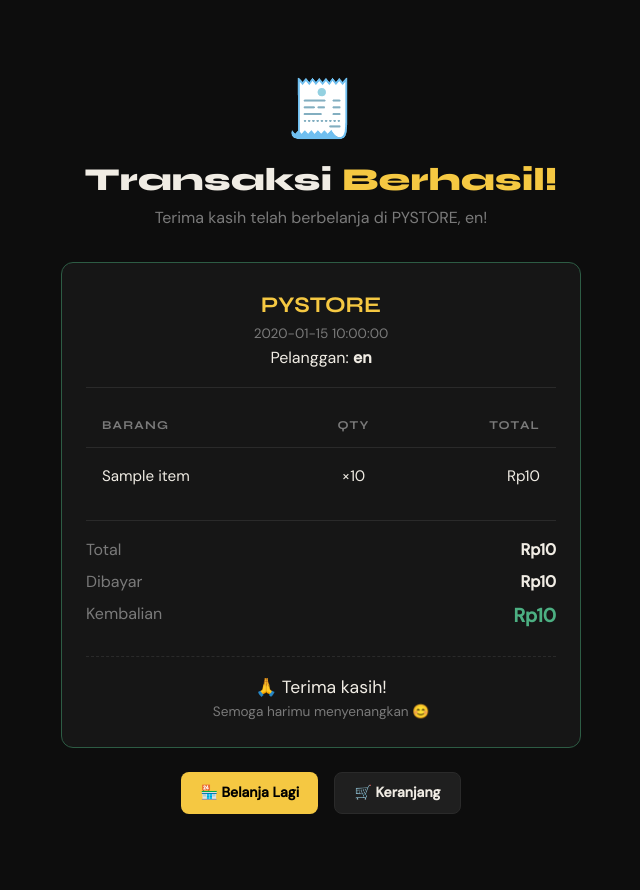
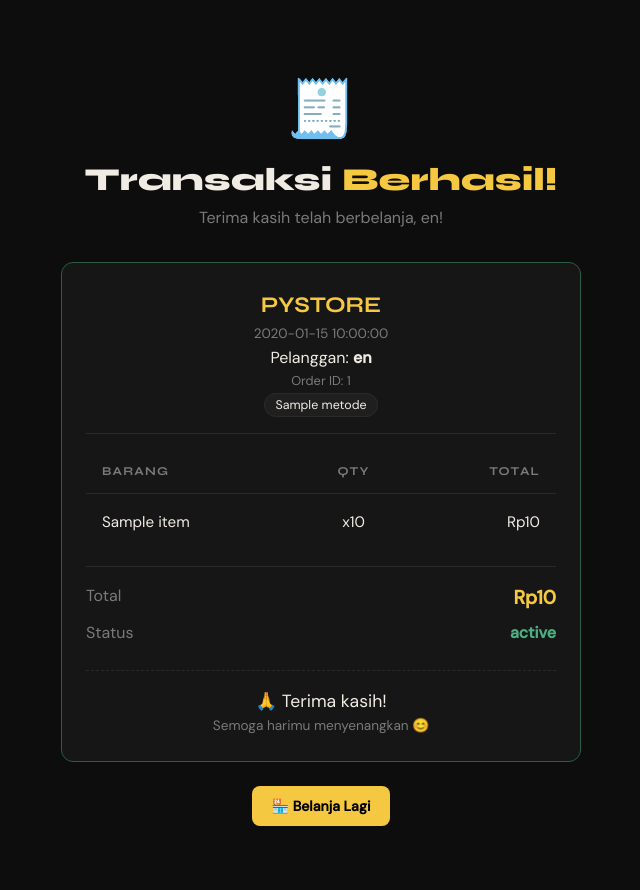
Before and after one commit to GabHub7/pystore, a Flask app: template templates/struk.html in a window 1280 px wide. Shown: the part 64-954 px from the top of the page, without its empty margins (319-959 px from the left). Before the commit the page ends 878 px from the top, so only its background shows below. Run offline with Flask 3, Linux system fonts and the light colour scheme; the template is opened without the code that fills it: most values are stand-ins (such as "Sample title", 1, 10 or a date in 2020).

Commit message:
Update struk.html

```diff
--- a/templates/struk.html
+++ b/templates/struk.html
@@ -1,12 +1,21 @@
 {% extends "base.html" %}
-{% block title %}PYSTORE – Struk Pembayaran{% endblock %}
+{% block title %}PYSTORE – Struk{% endblock %}
 {% block content %}
-
 <div style="max-width:520px;margin:2rem auto;">
   <div style="text-align:center;margin-bottom:2rem;">
-    <p style="font-size:3.5rem;">🧾</p>
-    <h1>Transaksi <span class="text-accent">Berhasil!</span></h1>
-    <p class="text-muted">Terima kasih telah berbelanja di PYSTORE, {{ struk.pelanggan }}!</p>
+    {% if struk.metode and 'COD' in struk.metode %}
+      <p style="font-size:3.5rem;">🚚</p>
+      <h1>Pesanan <span class="text-accent">Diterima!</span></h1>
+      <p class="text-muted">Pesanan COD kamu sedang diproses, {{ struk.pelanggan }}!</p>
+    {% elif struk.metode and 'QRIS' in struk.metode %}
+      <p style="font-size:3.5rem;">📷</p>
+      <h1>Menunggu <span class="text-accent">Verifikasi</span></h1>
+      <p class="text-muted">Pembayaran QRIS kamu sedang diverifikasi admin.</p>
+    {% else %}
+      <p style="font-size:3.5rem;">🧾</p>
+      <h1>Transaksi <span class="text-accent">Berhasil!</span></h1>
+      <p class="text-muted">Terima kasih telah berbelanja, {{ struk.pelanggan }}!</p>
+    {% endif %}
   </div>
 
   <div class="card" style="border-color:#2d5c44;">
@@ -14,21 +23,19 @@
       <h2 style="color:var(--accent);">PYSTORE</h2>
       <p class="text-muted" style="font-size:0.85rem;">{{ struk.tanggal }}</p>
       <p>Pelanggan: <strong>{{ struk.pelanggan }}</strong></p>
+      <p class="text-muted" style="font-size:0.8rem;">Order ID: {{ struk.order_id }}</p>
+      {% if struk.metode %}
+      <span style="background:var(--surface2);border:1px solid var(--border);padding:3px 10px;border-radius:20px;font-size:0.78rem;">{{ struk.metode }}</span>
+      {% endif %}
     </div>
 
     <table>
-      <thead>
-        <tr>
-          <th>Barang</th>
-          <th style="text-align:center;">Qty</th>
-          <th style="text-align:right;">Total</th>
-        </tr>
-      </thead>
+      <thead><tr><th>Barang</th><th style="text-align:center;">Qty</th><th style="text-align:right;">Total</th></tr></thead>
       <tbody>
         {% for item in struk.produk %}
         <tr>
           <td>{{ item.nama }}</td>
-          <td style="text-align:center;">×{{ item.jumlah }}</td>
+          <td style="text-align:center;">x{{ item.jumlah }}</td>
           <td style="text-align:right;">Rp{{ "{:,}".format(item.subtotal) }}</td>
         </tr>
         {% endfor %}
@@ -38,17 +45,38 @@
     <div style="border-top:1px solid var(--border);margin-top:1rem;padding-top:1rem;">
       <div style="display:flex;justify-content:space-between;margin-bottom:0.4rem;">
         <span class="text-muted">Total</span>
-        <strong>Rp{{ "{:,}".format(struk.total) }}</strong>
+        <strong class="text-accent" style="font-size:1.2rem;">Rp{{ "{:,}".format(struk.total) }}</strong>
       </div>
-      <div style="display:flex;justify-content:space-between;margin-bottom:0.4rem;">
-        <span class="text-muted">Dibayar</span>
-        <strong>Rp{{ "{:,}".format(struk.bayar) }}</strong>
+      {% if struk.metode and 'COD' in struk.metode %}
+      <div style="display:flex;justify-content:space-between;">
+        <span class="text-muted">Pembayaran</span>
+        <strong style="color:var(--warn);">Bayar saat barang tiba</strong>
       </div>
-      <div style="display:flex;justify-content:space-between;margin-bottom:0.4rem;">
-        <span class="text-muted">Kembalian</span>
-        <strong class="text-success" style="font-size:1.2rem;">Rp{{ "{:,}".format(struk.kembalian) }}</strong>
+      {% elif struk.metode and 'QRIS' in struk.metode %}
+      <div style="display:flex;justify-content:space-between;">
+        <span class="text-muted">Status</span>
+        <strong style="color:var(--warn);">Menunggu Verifikasi Admin</strong>
       </div>
+      {% else %}
+      <div style="display:flex;justify-content:space-between;">
+        <span class="text-muted">Status</span>
+        <strong class="text-success">{{ struk.status }}</strong>
+      </div>
+      {% endif %}
     </div>
+
+    <!-- Info COD -->
+    {% if struk.metode and 'COD' in struk.metode %}
+    <div style="margin-top:1rem;padding:1rem;background:var(--surface2);border-radius:8px;border:1px solid var(--border);">
+      <p style="font-weight:700;margin-bottom:0.5rem;">📦 Info Pengiriman</p>
+      <p style="font-size:0.88rem;"><span class="text-muted">Penerima:</span> {{ struk.nama_penerima }}</p>
+      <p style="font-size:0.88rem;"><span class="text-muted">Telepon:</span> {{ struk.telepon }}</p>
+      <p style="font-size:0.88rem;"><span class="text-muted">Alamat:</span> {{ struk.alamat }}</p>
+      {% if struk.catatan %}
+      <p style="font-size:0.88rem;"><span class="text-muted">Catatan:</span> {{ struk.catatan }}</p>
+      {% endif %}
+    </div>
+    {% endif %}
 
     <div style="text-align:center;margin-top:1.5rem;padding-top:1rem;border-top:1px dashed var(--border);">
       <p style="font-size:1.1rem;">🙏 Terima kasih!</p>
@@ -56,10 +84,8 @@
     </div>
   </div>
 
-  <div style="display:flex;gap:1rem;margin-top:1.5rem;justify-content:center;">
+  <div style="text-align:center;margin-top:1.5rem;">
     <a href="/" class="btn btn-primary">🏪 Belanja Lagi</a>
-    <a href="/keranjang" class="btn btn-secondary">🛒 Keranjang</a>
   </div>
 </div>
-
 {% endblock %}
```
